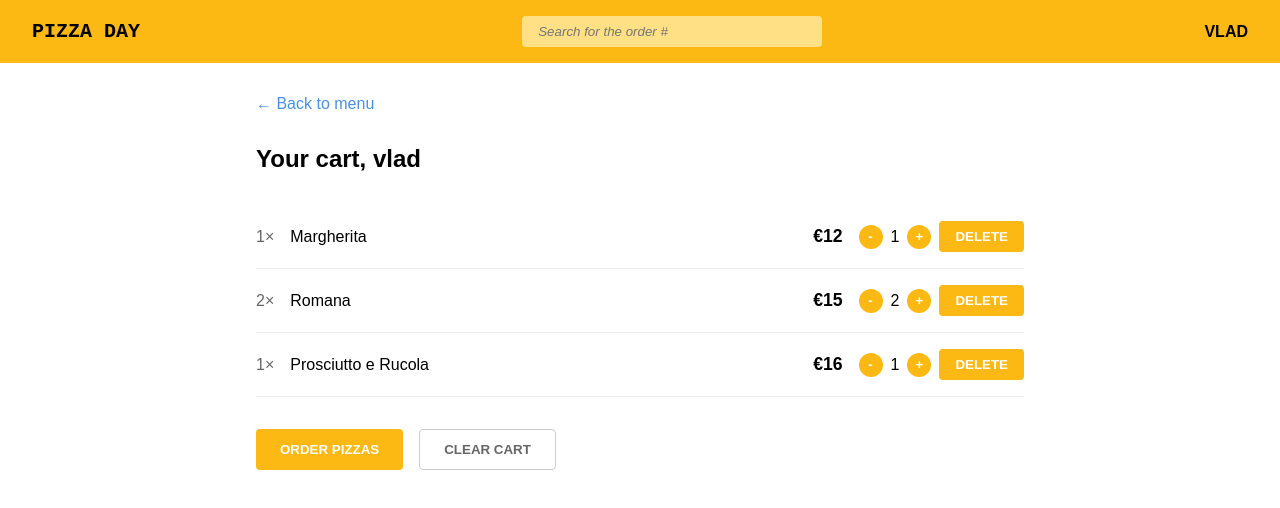
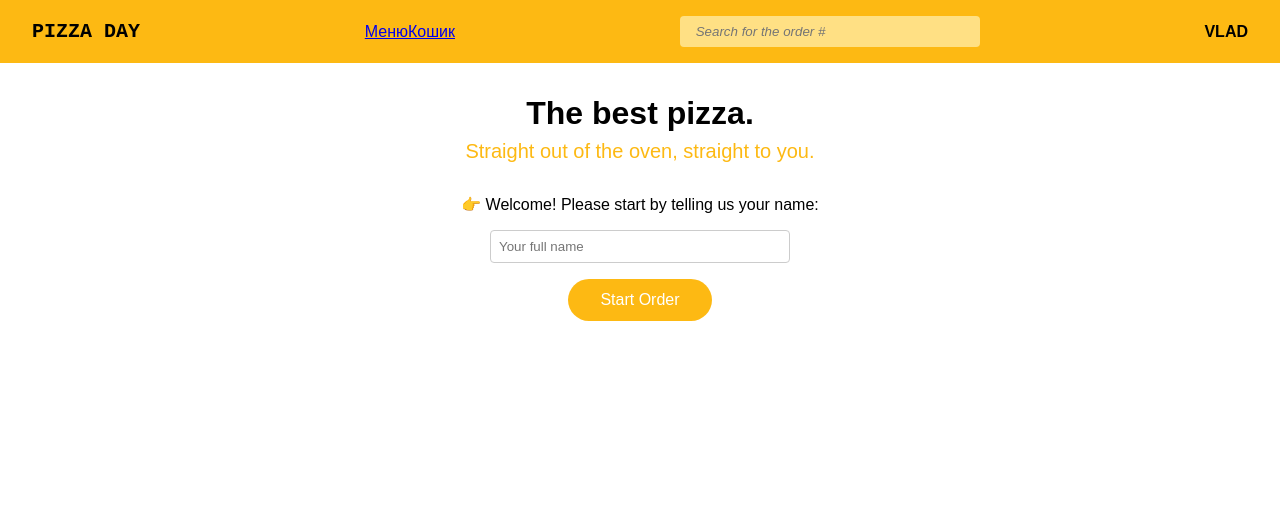
Before and after one commit to VolodumurLesyuk/hillel, a React (Vite) app: page / in a window 1280 px wide. Shown: the top 508 px of the page. Built offline with nearby package versions, Linux system fonts and the light colour scheme.

Commit message:
Add routing

```diff
--- a/package.json
+++ b/package.json
@@ -11,7 +11,8 @@
   },
   "dependencies": {
     "react": "^18.3.1",
-    "react-dom": "^18.3.1"
+    "react-dom": "^18.3.1",
+    "react-router": "^7.0.1"
   },
   "devDependencies": {
     "@eslint/js": "^9.13.0",
--- a/src/App.jsx
+++ b/src/App.jsx
@@ -1,16 +1,19 @@
 import './App.css';
+import {Routes, Route} from "react-router";
 import Header from './components/Header/Header.jsx';
-import Form from "./components/Form/Form.jsx";
-import Menu from './components/Menu/Menu.jsx';
-import Cart from "./components/Cart/Cart.jsx";
+import Form from "./pages/Form/Form.jsx";
+import Menu from './pages/Menu/Menu.jsx';
+import Cart from "./pages/Cart/Cart.jsx";
 
 const App = () => {
     return (
         <>
             <Header />
-            {/*<Menu/>*/}
-            {/*<Form />*/}
-            <Cart />
+            <Routes>
+                <Route path="" element={<Form />} />
+                <Route path="/menu" element={<Menu />} />
+                <Route path="/cart" element={<Cart />} />
+            </Routes>
         </>
     )
 }
--- a/src/components/Header/Header.jsx
+++ b/src/components/Header/Header.jsx
@@ -1,10 +1,15 @@
 import './Header.css'
 import Input from "../Input/Input.jsx";
+import {Link} from "react-router";
 
 const Header = () => {
     return (
         <header>
             <div className="logo">PIZZA DAY</div>
+            <div>
+                <Link to="/menu">Меню</Link>
+                <Link to="/cart">Кошик</Link>
+            </div>
             <Input type="text" className="search-bar" placeholder="Search for the order #"/>
             <div className="username">VLAD</div>
         </header>
--- a/src/main.jsx
+++ b/src/main.jsx
@@ -2,7 +2,10 @@ import { StrictMode } from 'react'
 import { createRoot } from 'react-dom/client'
 import './index.css'
 import App from './App.jsx'
+import {BrowserRouter} from "react-router";
 
 createRoot(document.getElementById('root')).render(
-    <App />
+    <BrowserRouter>
+        <App />
+    </BrowserRouter>
 )
--- a/src/components/Cart/Cart.jsx
+++ b/src/pages/Cart/Cart.jsx
@@ -1,7 +1,7 @@
 import cartItems from "./data.js";
 import "./Cart.css"
-import CartItem from "../CartItem/CartItem.jsx";
-import Button from "../Button/Button.jsx";
+import CartItem from "../../components/CartItem/CartItem.jsx";
+import Button from "../../components/Button/Button.jsx";
 
 const Cart = () => {
     return (
--- a/src/components/Form/Form.jsx
+++ b/src/pages/Form/Form.jsx
@@ -1,14 +1,20 @@
 import './Form.css'
-import Input from '../Input/Input.jsx'
-import Button from '../Button/Button.jsx'
+import Input from '../../components/Input/Input.jsx'
+import Button from '../../components/Button/Button.jsx'
 import {useState} from "react";
+import {useNavigate} from "react-router";
 
 const Form = () => {
     const [username, setUsername] = useState('')
+    const navigate = useNavigate()
 
     const handlerInputOnChange = (event) => {
         setUsername(event.target.value);
         console.log(event.target.value)
+    }
+
+    const handlerButtonClick = () => {
+        navigate("/menu")
     }
 
     return (
@@ -17,7 +23,7 @@ const Form = () => {
             <p className="subtitle">Straight out of the oven, straight to you.</p>
             <p className="welcome">👉 Welcome! Please start by telling us your name:</p>
             <Input value={username} onChange={handlerInputOnChange} type="text" placeholder="Your full name" className='form-input' aria_label="Your full name" />
-            <Button className="btn" text={'Start Order'}/>
+            <Button onClick={handlerButtonClick} className="btn" text={'Start Order'}/>
         </main>
     )
 }
--- a/src/components/Menu/Menu.jsx
+++ b/src/pages/Menu/Menu.jsx
@@ -1,5 +1,5 @@
 import "./Menu.css";
-import PizzaItem from "../PizzaItem/PizzaItem.jsx";
+import PizzaItem from "../../components/PizzaItem/PizzaItem.jsx";
 import {useEffect, useState} from "react";
 
 
```
Also changed, not shown: src/pages/Cart/Cart.css (renamed from src/components/Cart/Cart.css), src/pages/Cart/data.js (renamed from src/components/Cart/data.js), src/pages/Form/Form.css (renamed from src/components/Form/Form.css), src/pages/Menu/Menu.css (renamed from src/components/Menu/Menu.css), src/pages/Menu/data.js (renamed from src/components/Menu/data.js), 1 other file (tests, documents, lock files or other folders).
